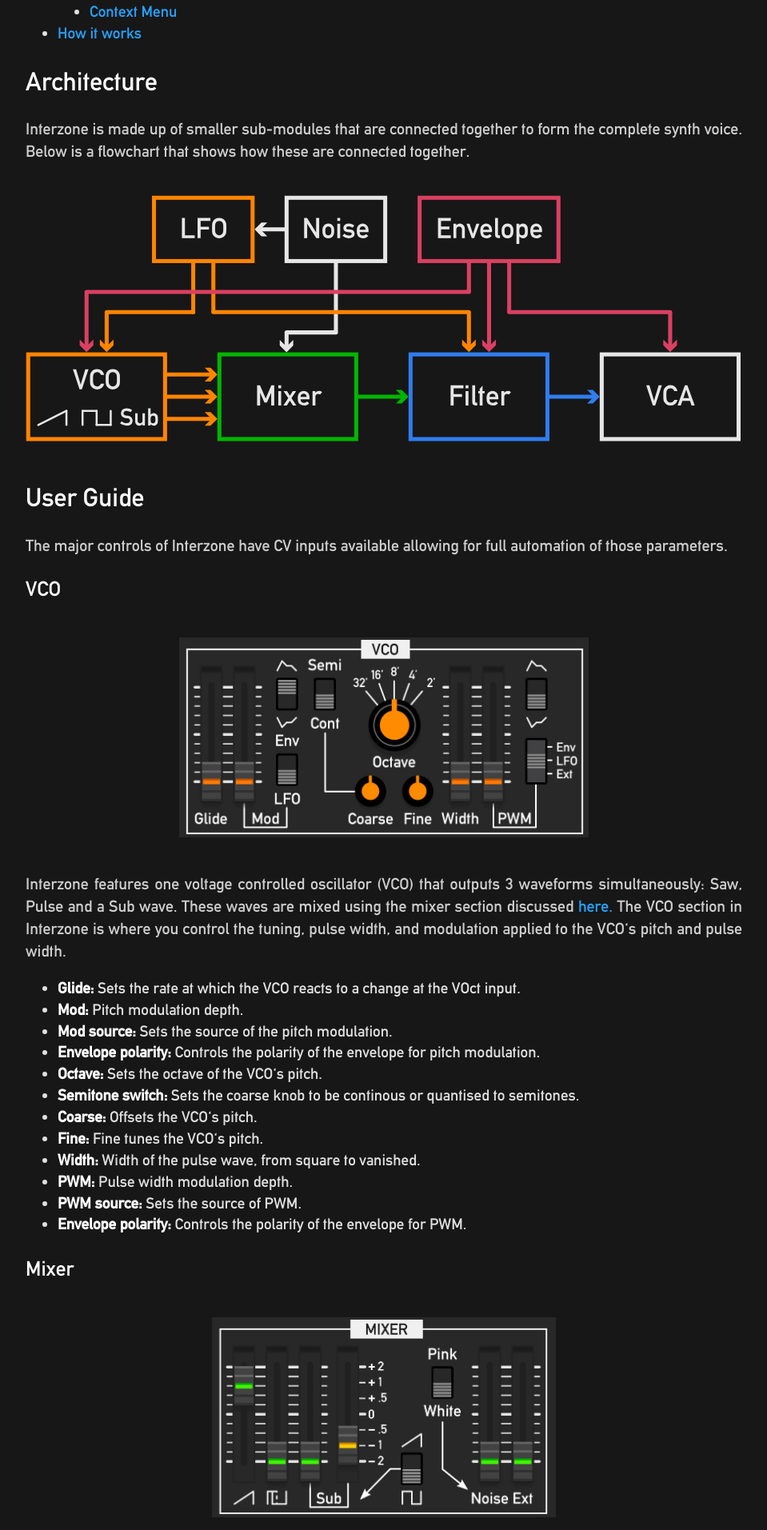
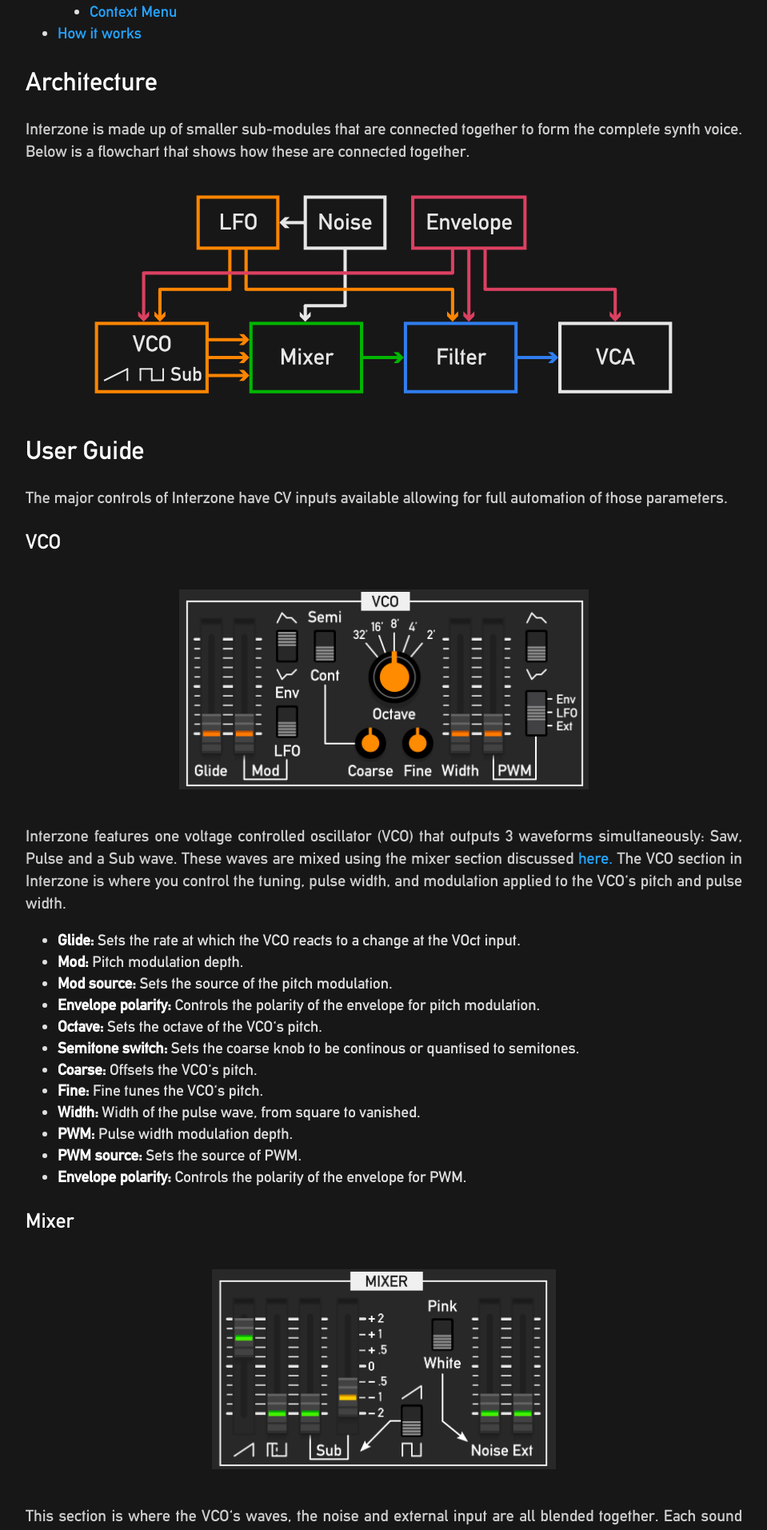
Before and after one commit to ValleyAudio/ValleyAudio.github.io, a Jekyll site: the page built from rack/interzone/index.html, in a window 1280 px wide. Shown: the part 1303-3216 px from the top of the page at 80% size, without its empty margins (160-1119 px from the left). Built offline with Jekyll 4.4.1, drawn with Linux system fonts in a browser that asks for light colours.

Commit message:
Resized interzone flowchart

```diff
--- a/rack/interzone/index.html
+++ b/rack/interzone/index.html
@@ -36,7 +36,7 @@
         Interzone is made up of smaller sub-modules that are connected together to form the complete synth voice. Below is a flowchart that shows how these are connected together.
     </p>
     <center>
-        <img src="images/interzoneFlowChart.svg" alt="Interzone" style="max-width:100%; max-height:500px; margin-top:20px; margin-bottom:20px;">
+        <img src="images/interzoneFlowChart.svg" alt="Interzone" style="max-width:100%; max-height:250px; margin-top:20px; margin-bottom:20px;">
     </center>
     <h2 id="userGuide">User Guide</h2>
     <p>
```
